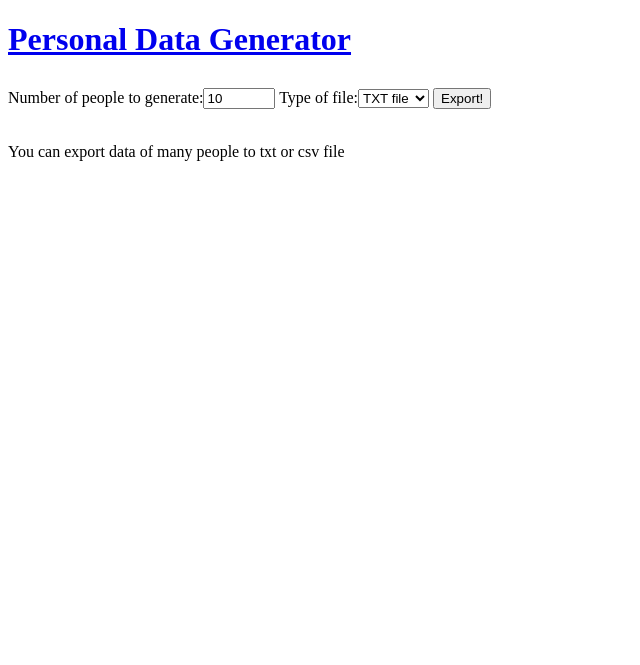
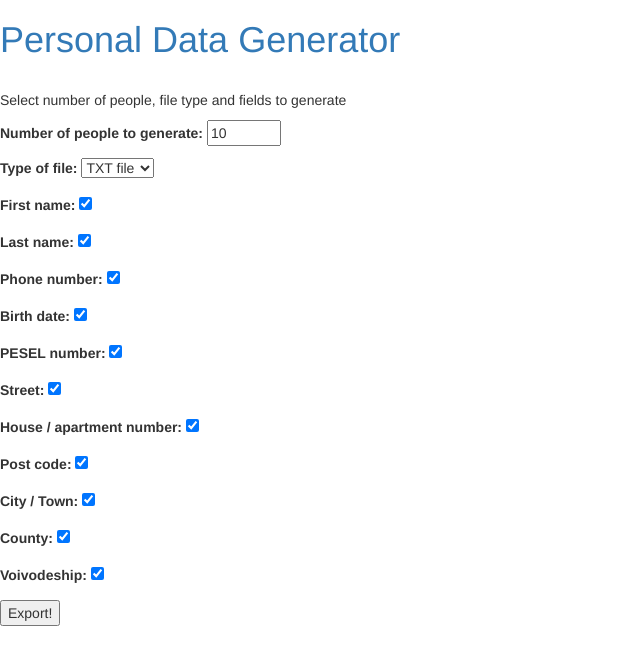
Before and after one commit to Szymon-SR/personal-data-generator, a Django app: page /to_file/ in a window 1280 px wide. Shown: the top 665 px of the page, without its empty margins (0-640 px from the left). Run offline with Django 3.2, Linux system fonts and the light colour scheme; some libraries are stand-ins or nearby versions.

Commit message:
work on picking fields

```diff
--- a/data_generation/data_generation/forms.py
+++ b/data_generation/data_generation/forms.py
@@ -23,3 +23,15 @@ class ToFileForm(forms.Form):
 
     number_of_rows = forms.IntegerField(max_value=1000, min_value=1, label='Number of people to generate')
     file_type = forms.ChoiceField(choices=FILE_CHOICES, label='Type of file', initial='txt')
+
+    gen_first_name = forms.BooleanField(label="First name", initial=True)
+    gen_last_name = forms.BooleanField(label="Last name", initial=True)
+    gen_phone = forms.BooleanField(label="Phone number", initial=True)
+    gen_birth = forms.BooleanField(label="Birth date", initial=True)
+    gen_pesel = forms.BooleanField(label="PESEL number", initial=True)
+    gen_street = forms.BooleanField(label="Street", initial=True)
+    gen_house_number = forms.BooleanField(label="House / apartment number", initial=True)
+    gen_post_code = forms.BooleanField(label="Post code", initial=True)
+    gen_city = forms.BooleanField(label="City / Town", initial=True)
+    gen_county = forms.BooleanField(label="County", initial=True)
+    gen_voivodeship = forms.BooleanField(label="Voivodeship", initial=True)
--- /dev/null
+++ b/data_generation/static/base.css
@@ -0,0 +1,3 @@
+h1 a, h2 a {
+    color: #C25100;
+}
--- a/data_generation/templates/base.html
+++ b/data_generation/templates/base.html
@@ -1,7 +1,12 @@
 <!DOCTYPE html>
 <html>
+{% load static %}
 
 <head>
+    <link rel="stylesheet" href="//maxcdn.bootstrapcdn.com/bootstrap/3.2.0/css/bootstrap.min.css">
+    <link rel="stylesheet" href="//maxcdn.bootstrapcdn.com/bootstrap/3.2.0/css/bootstrap-theme.min.css">
+    <link rel="stylesheet" href="{% static base.css %}">
+
     <a href="{% url 'home' %}">
         <h1>Personal Data Generator</h1>
     </a>
--- a/data_generation/templates/file-view.html
+++ b/data_generation/templates/file-view.html
@@ -4,16 +4,13 @@
 
 
 <div style="margin-top:30px;">
+    <p>Select number of people, file type and fields to generate</p>
     <form action="" method="GET">
-        {{ form }}
+        {{ form.as_p }}
         <input type="submit" value="Export!">
     </form>
 </div>
 <br>
-{% if exported %}
-<p>Data has been exported to file</p>
-{% else %}
-<p>You can export data of many people to txt or csv file</p>
-{% endif %}
+
 
 {% endblock content %}
--- a/data_generation/templates/generation-view.html
+++ b/data_generation/templates/generation-view.html
@@ -1,6 +1,7 @@
 {% extends "base.html" %}
 
 {% block content %}
+
 <div style="margin-top:30px;">
     <form action="" method="GET">
         {{ form }}
```
Also changed, not shown: data_generation/results.txt (+11 -1 lines).
